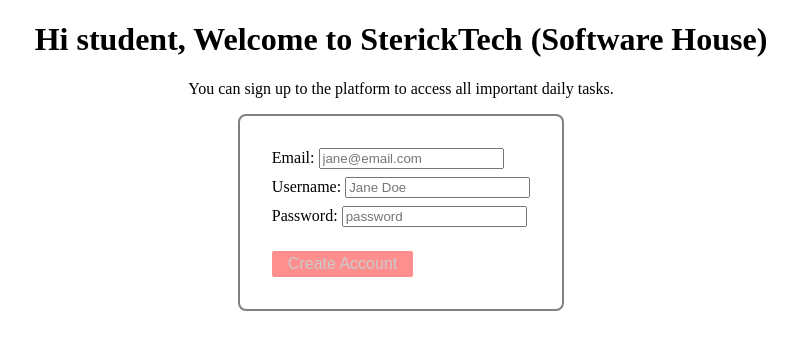
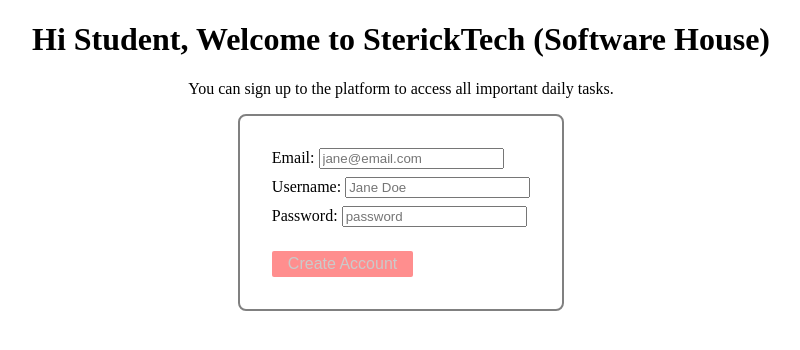
Before and after one commit to hassan0614/demo, a website: page public/index.html in a window 1280 px wide. Shown: the whole page, without its empty margins (239-1039 px from the left). Drawn offline with Linux system fonts and the light colour scheme.

Commit message:
error resolve

```diff
--- a/public/index.html
+++ b/public/index.html
@@ -7,7 +7,7 @@
     <title>Home Page</title>
 </head>
 <body>
-    <h1>Hi student, Welcome to SterickTech (Software House)</h1>
+    <h1>Hi Student, Welcome to SterickTech (Software House)</h1>
     <p>You can sign up to the platform to access all important daily tasks.</p>
 
     <form action="/addUser" method="POST" target="_blank" id="signupForm">
```
